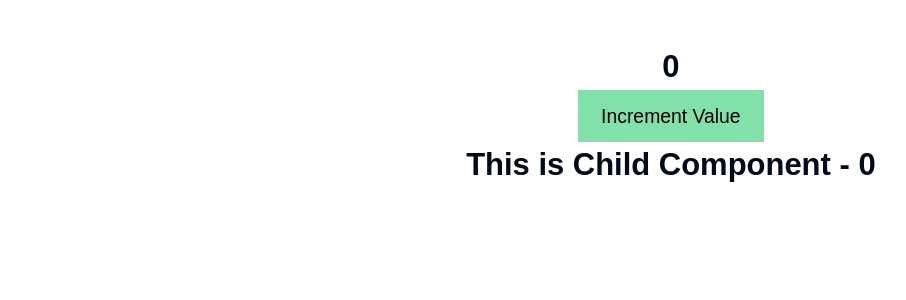
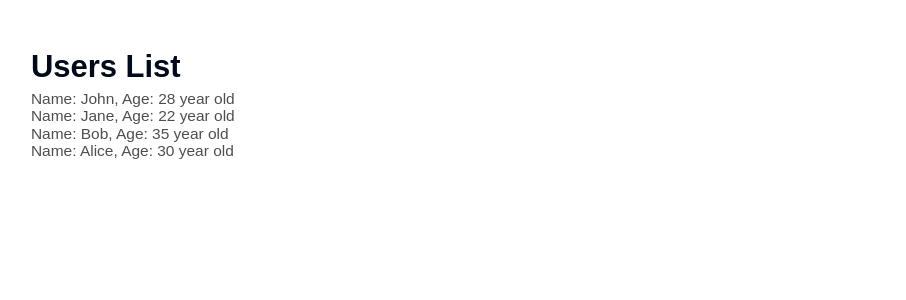
Before and after one commit to Meraj-Uddin-Malik/Complete-ReactJS, a React (Vite) app: page / in a window 1280 px wide. Shown: the top 300 px of the page, without its empty margins (3-909 px from the left). Built offline with nearby package versions, Linux system fonts and the light colour scheme.

Commit message:
Refactor App component to use DrivedState and remove unused components

```diff
--- a/src/App.jsx
+++ b/src/App.jsx
@@ -1,19 +1,11 @@
-import React from "react";
-// import NetflixSeries from "./components/NetflixSeries";
-// import './components/Netflix.module.css';
-import { EventHandling } from "./components/EventHandlling";
-import { EventPropagation } from "./components/EventPropagation";
-import { State } from "./components/hooks/State";
 
-
+import DrivedState from "./components/hooks/useStatePractice";
 function App() {
   return (
     <section className="container">
       {/* <h1 className="card-heading">List Of Best Netflix Series</h1>
       <NetflixSeries /> */}
-      {/* <EventHandling/> */}
-      {/* <EventPropagation /> */}
-      <State />
+      <DrivedState />
     </section>
   );
 }
--- a/src/components/hooks/State.jsx
+++ b/src/components/hooks/State.jsx
@@ -7,8 +7,6 @@ console.log("Parent Component Rendered");
   const handleButtonClick = () => {
     setCount(() => count + 1);
   };
-
-
 
   return (
     <>
--- /dev/null
+++ b/src/components/hooks/UseStatePractice.jsx
@@ -0,0 +1,27 @@
+import React, { useState } from "react";
+
+const DrivedState = () => {
+  const [users, setUsers] = useState([
+    { name: "John", age: 28 },
+    { name: "Jane", age: 22 },
+    { name: "Bob", age: 35 },
+    { name: "Alice", age: 30 },
+  ]);
+
+  return (
+    <div className="main-div">
+      <h1>Users List</h1>
+      <ul>
+        {users.map((currEle, index) => {
+          return (
+            <li key={index}>
+              {`Name: ${currEle.name}, Age: ${currEle.age} year old`}
+            </li>
+          );
+        })}
+      </ul>
+    </div>
+  );
+};
+
+export default DrivedState;
```
